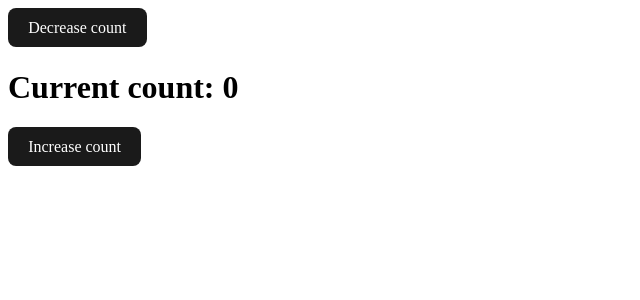
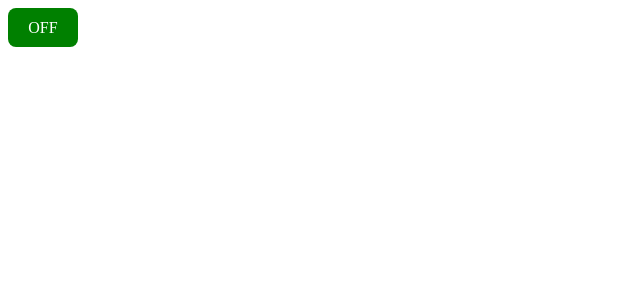
Before and after one commit to jedaqsaul/practice-react-repo, a React (Vite) app: page / in a window 1280 px wide. Shown: the top 300 px of the page, without its empty margins (0-640 px from the left). Built offline with nearby package versions, Linux system fonts and the light colour scheme.

Commit message:
Completes react states and events

```diff
--- a/src/App.jsx
+++ b/src/App.jsx
@@ -1,11 +1,11 @@
 import React from "react";
-import Login from "./demo/Login";
-import Counter from "./demo/Counter";
+
+import Toggle from "./demo/Toggle";
 
 export default function App() {
   return (
     <div>
-      <Counter />
+      <Toggle />
     </div>
   );
 }
--- /dev/null
+++ b/src/demo/Toggle.jsx
@@ -0,0 +1,18 @@
+import React, { useState } from "react";
+
+export default function Toggle() {
+  const [isOn, setIsOn] = useState(false);
+
+  function handleToggle() {
+    setIsOn((prev) => !prev);
+  }
+  const color = isOn ? "red" : "green";
+
+  return (
+    <>
+      <button style={{ background: color }} onClick={handleToggle}>
+        {isOn ? "ON" : "OFF"}
+      </button>
+    </>
+  );
+}
```
